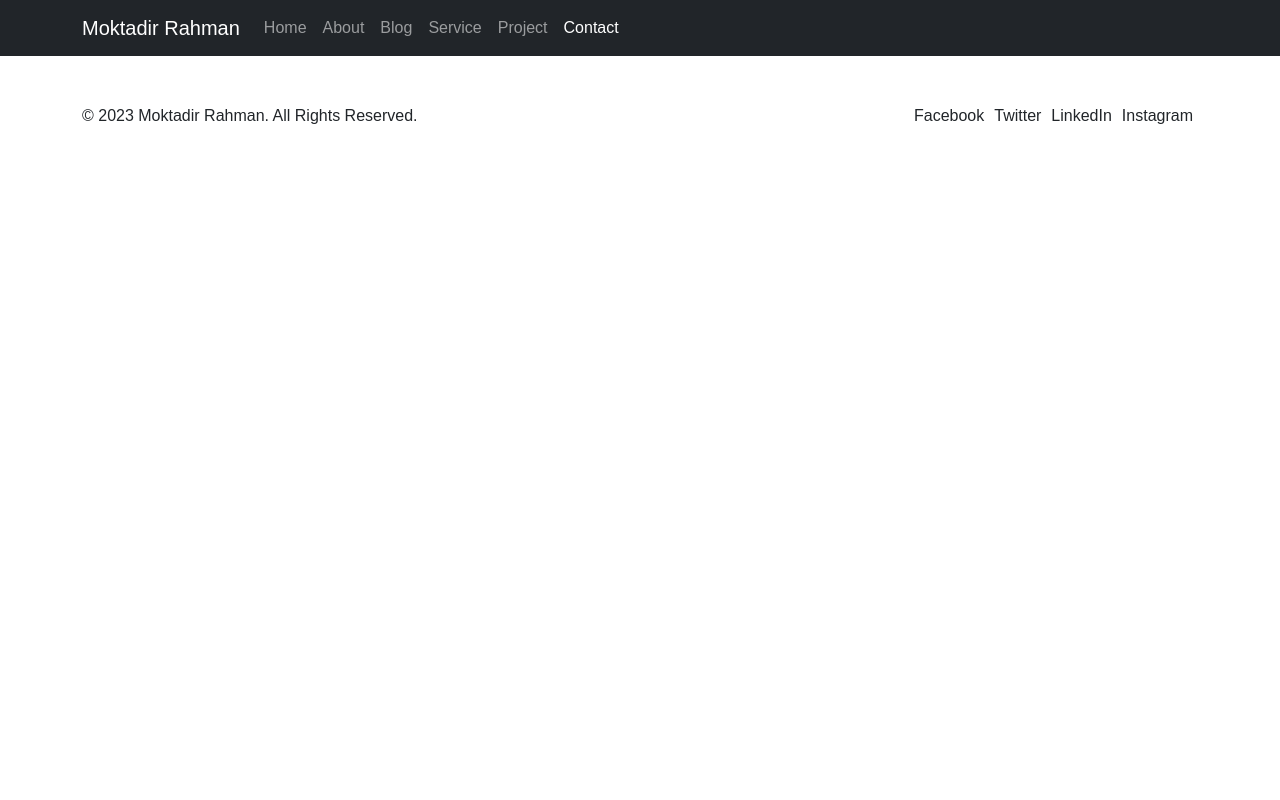
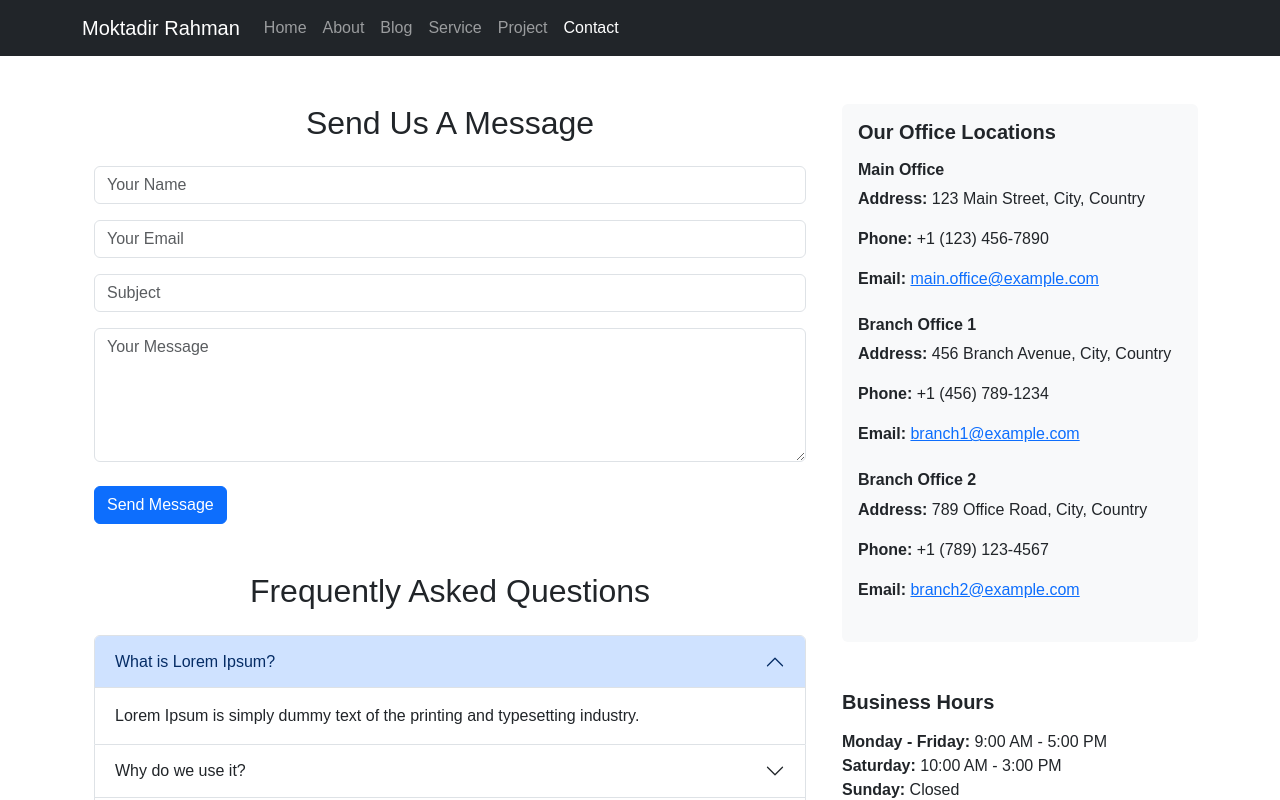
Before and after one commit to autocircled/mern-ostad-assignment-2, a React (Vite) app: page /contact in a window 1280 px wide. Shown: the top 800 px of the page. Built offline with nearby package versions, Linux system fonts and the light colour scheme.

Commit message:
all page done except home page

```diff
--- /dev/null
+++ b/src/components/BusinessHours.jsx
@@ -0,0 +1,20 @@
+function BusinessHours() {
+    return (
+        <div className="business-hours py-5">
+            <h5 className="fw-bold mb-3">Business Hours</h5>
+            <ul className="list-unstyled">
+                <li>
+                    <strong>Monday - Friday:</strong> 9:00 AM - 5:00 PM
+                </li>
+                <li>
+                    <strong>Saturday:</strong> 10:00 AM - 3:00 PM
+                </li>
+                <li>
+                    <strong>Sunday:</strong> Closed
+                </li>
+            </ul>
+        </div>
+    );
+}
+
+export default BusinessHours;
--- /dev/null
+++ b/src/components/ContactForm.jsx
@@ -0,0 +1,95 @@
+// ContactForm.js
+import { useEffect, useState } from 'react';
+
+function ContactForm() {
+    const [formData, setFormData] = useState({
+        name: '',
+        email: '',
+        subject: '',
+        message: '',
+    });
+
+    const [submitted, setSubmitted] = useState(false);
+
+    const handleChange = (e) => {
+        const { name, value } = e.target;
+        setFormData({
+            ...formData,
+            [name]: value,
+        });
+    };
+
+    const handleSubmit = (e) => {
+        e.preventDefault();
+        // Add code to handle form submission, e.g., sending data to a server
+        setSubmitted(true);
+    };
+
+    useEffect(() => {
+        const timeout = setTimeout(() => {
+            setSubmitted(false);
+        }, 3000);
+
+        return () => {
+            clearTimeout(timeout);
+        };
+    }, [submitted]);
+
+    return (
+        <div className="container">
+            <h2 className="text-center mb-4">Send Us A Message</h2>
+            <form onSubmit={handleSubmit}>
+                <div className="form-group mb-3">
+                    <input
+                        type="text"
+                        className="form-control"
+                        name="name"
+                        placeholder="Your Name"
+                        value={formData.name}
+                        onChange={handleChange}
+                        required
+                    />
+                </div>
+                <div className="form-group mb-3">
+                    <input
+                        type="email"
+                        className="form-control"
+                        name="email"
+                        placeholder="Your Email"
+                        value={formData.email}
+                        onChange={handleChange}
+                        required
+                    />
+                </div>
+                <div className="form-group mb-3">
+                    <input
+                        type="text"
+                        className="form-control"
+                        name="subject"
+                        placeholder="Subject"
+                        value={formData.subject}
+                        onChange={handleChange}
+                        required
+                    />
+                </div>
+                <div className="form-group mb-4">
+                    <textarea
+                        className="form-control"
+                        name="message"
+                        rows="5"
+                        placeholder="Your Message"
+                        value={formData.message}
+                        onChange={handleChange}
+                        required
+                    />
+                </div>
+                <button type="submit" className="btn btn-primary">Send Message</button>
+                {submitted ? ( // Display success message when submitted is true
+                    <span className="alert alert-success mb-3 ms-3">Form submitted successfully!</span>
+                ) : null}
+            </form>
+        </div>
+    );
+}
+
+export default ContactForm;
--- /dev/null
+++ b/src/components/FAQAccordion.jsx
@@ -0,0 +1,47 @@
+const FAQAccordion = () => {
+    const faqData = [
+        {
+            "question": "What is Lorem Ipsum?",
+            "answer": "Lorem Ipsum is simply dummy text of the printing and typesetting industry."
+        },
+        {
+            "question": "Why do we use it?",
+            "answer": "It is a long established fact that a reader will be distracted by the readable content of a page when looking at its layout."
+        },
+        {
+            "question": "How can I contact support?",
+            "answer": "You can contact our support team by email at support@example.com or by phone at +1 (123) 456-7890."
+        },
+        {
+            "question": "What are your business hours?",
+            "answer": "Our business hours are Monday to Friday from 9:00 AM to 5:00 PM and Saturday from 10:00 AM to 3:00 PM. We are closed on Sundays."
+        }
+    ]
+
+    return (
+        <section className="accordion-section mt-auto py-5">
+            <div className="container">
+                <h2 className="text-center mb-4">Frequently Asked Questions</h2>
+                <div className="accordion" id="faqaccordion">
+                    {faqData.map((faq, index) => (
+                        <div className="accordion-item" key={index}>
+                            <h2 className="accordion-header">
+                                <button className={`accordion-button ${index !== 0 ? 'collapsed' : ''}`} type="button" data-bs-toggle="collapse" data-bs-target={`#collapse-${index}`} aria-expanded={index === 0 ? true : false} aria-controls={`collapse-${index}`}>
+                                    {faq.question}
+                                </button>
+                            </h2>
+                            <div id={`collapse-${index}`} className={`accordion-collapse collapse ${index === 0 ? 'show' : ''}`} data-bs-parent="#faqaccordion">
+                                <div className="accordion-body">
+                                    {faq.answer}
+                                </div>
+                            </div>
+                        </div>
+                    ))}
+
+                </div>
+            </div>
+        </section>
+    );
+};
+
+export default FAQAccordion;
--- /dev/null
+++ b/src/components/OfficeLocations.jsx
@@ -0,0 +1,39 @@
+function OfficeLocations() {
+    const officeLocations = [
+        {
+            name: 'Main Office',
+            address: '123 Main Street, City, Country',
+            phone: '+1 (123) 456-7890',
+            email: 'main.office@example.com',
+        },
+        {
+            name: 'Branch Office 1',
+            address: '456 Branch Avenue, City, Country',
+            phone: '+1 (456) 789-1234',
+            email: 'branch1@example.com',
+        },
+        {
+            name: 'Branch Office 2',
+            address: '789 Office Road, City, Country',
+            phone: '+1 (789) 123-4567',
+            email: 'branch2@example.com',
+        },
+        // Add more office locations as needed
+    ];
+
+    return (
+        <div className="office-locations p-3 rounded bg-light">
+            <h5 className="fw-bold mb-3">Our Office Locations</h5>
+            {officeLocations.map((location, index) => (
+                <div key={index} className="office-location mb-4">
+                    <h6 className="fw-bold">{location.name}</h6>
+                    <p><strong>Address:</strong> {location.address}</p>
+                    <p><strong>Phone:</strong> {location.phone}</p>
+                    <p><strong>Email:</strong> <a href={`mailto:${location.email}`}>{location.email}</a></p>
+                </div>
+            ))}
+        </div>
+    );
+}
+
+export default OfficeLocations;
--- a/src/pages/Contact.jsx
+++ b/src/pages/Contact.jsx
@@ -1,10 +1,26 @@
 import Header from '../components/Header';
 import Footer from '../components/Footer';
+import ContactForm from '../components/ContactForm';
+import BusinessHours from '../components/BusinessHours';
+import OfficeLocations from '../components/OfficeLocations';
+import FAQAccordion from '../components/FAQAccordion';
 
 export default function Contact() {
     return (
         <>
             <Header />
+            <div className="container py-5">
+                <div className="row">
+                    <div className="col-md-8">
+                        <ContactForm />
+                        <FAQAccordion />
+                    </div>
+                    <div className="col-md-4">
+                        <OfficeLocations />
+                        <BusinessHours />
+                    </div>
+                </div>
+            </div>
             <Footer />
         </>
     )
--- a/src/pages/Home.jsx
+++ b/src/pages/Home.jsx
@@ -1,6 +1,5 @@
 import Header from '../components/Header';
 import Hero from '../components/Hero';
-import Services from '../components/Services';
 import Projects from '../components/Projects';
 import BlogPosts from '../components/Blog';
 import Footer from '../components/Footer';
@@ -9,7 +8,6 @@ export default function Home() {
         <>
             <Header />
             <Hero />
-            <Services />
             <Projects />
             <BlogPosts />
             <Footer />
```
Also changed, not shown: package.json (line endings or trailing spaces), 1 other file (tests, documents, lock files or other folders).
